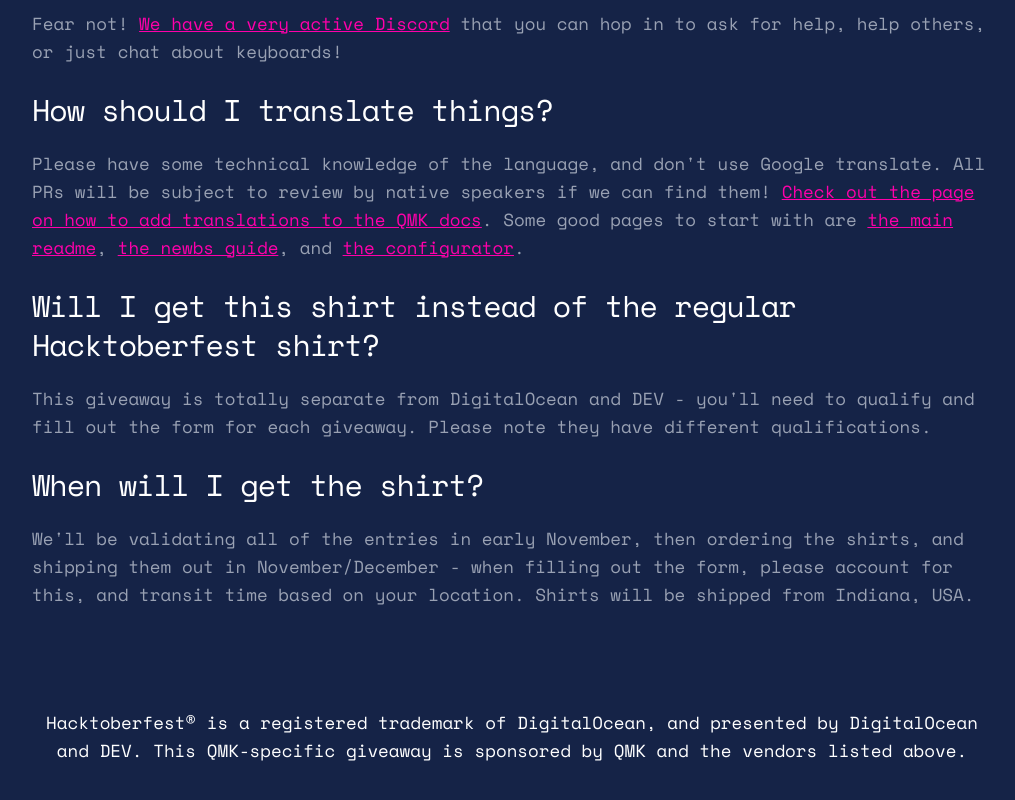
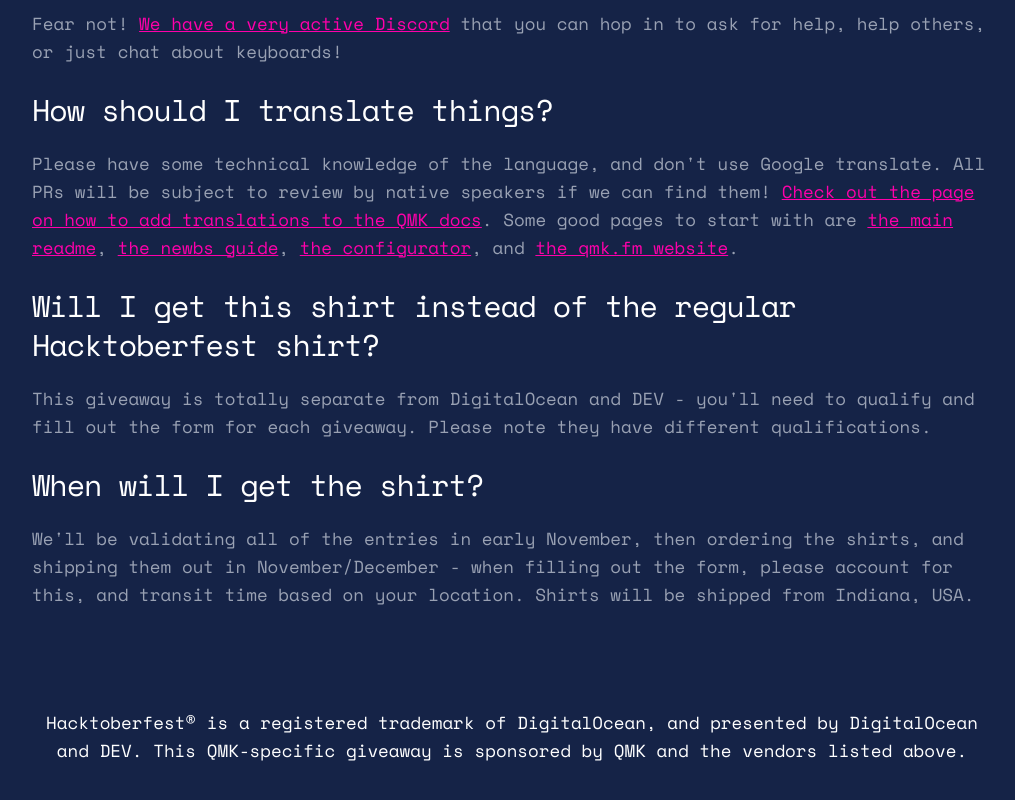
Before and after one commit to qmk/hacktoberfest_2019, a plain HTML site: page index.html in a window 1280 px wide. Shown: the part 3495-4295 px from the top of the page, without its empty margins (128-1143 px from the left). Drawn offline with nearby package versions, Linux system fonts and the light colour scheme.

Commit message:
add qmk.fm website

```diff
--- a/index.html
+++ b/index.html
@@ -361,7 +361,7 @@
       <p>Fear not! <a href="https://discord.gg/fBGYurv">We have a very active Discord</a> that you can hop in to ask for help, help others, or just chat about keyboards!</p>
 
       <h3 id="translating"><span>How should I translate things?</span></h3>
-      <p>Please have some technical knowledge of the language, and don't use Google translate. All PRs will be subject to review by native speakers if we can find them! <a href="https://docs.qmk.fm/#/translating">Check out the page on how to add translations to the QMK docs</a>. Some good pages to start with are <a href="https://github.com/qmk/qmk_firmware/blob/master/docs/README.md">the main readme</a>, <a href="https://github.com/qmk/qmk_firmware/blob/master/docs/newbs.md">the newbs guide</a>, and <a href="https://github.com/qmk/qmk_configurator/tree/master/src/i18n">the configurator</a>.</p>
+      <p>Please have some technical knowledge of the language, and don't use Google translate. All PRs will be subject to review by native speakers if we can find them! <a href="https://docs.qmk.fm/#/translating">Check out the page on how to add translations to the QMK docs</a>. Some good pages to start with are <a href="https://github.com/qmk/qmk_firmware/blob/master/docs/README.md">the main readme</a>, <a href="https://github.com/qmk/qmk_firmware/blob/master/docs/newbs.md">the newbs guide</a>, <a href="https://github.com/qmk/qmk_configurator/tree/master/src/i18n">the configurator</a>, and <a href="https://github.com/qmk/qmk.fm/blob/gh-pages/readme.md">the qmk.fm website</a>.</p>
 
       <h3 id="another-shirt"><span>Will I get this shirt instead of the regular Hacktoberfest shirt?</span></h3>
       <p>This giveaway is totally separate from DigitalOcean and DEV - you'll need to qualify and fill out the form for each giveaway. Please note they have different qualifications.</p>
```
Also changed, not shown: 1 other file.
